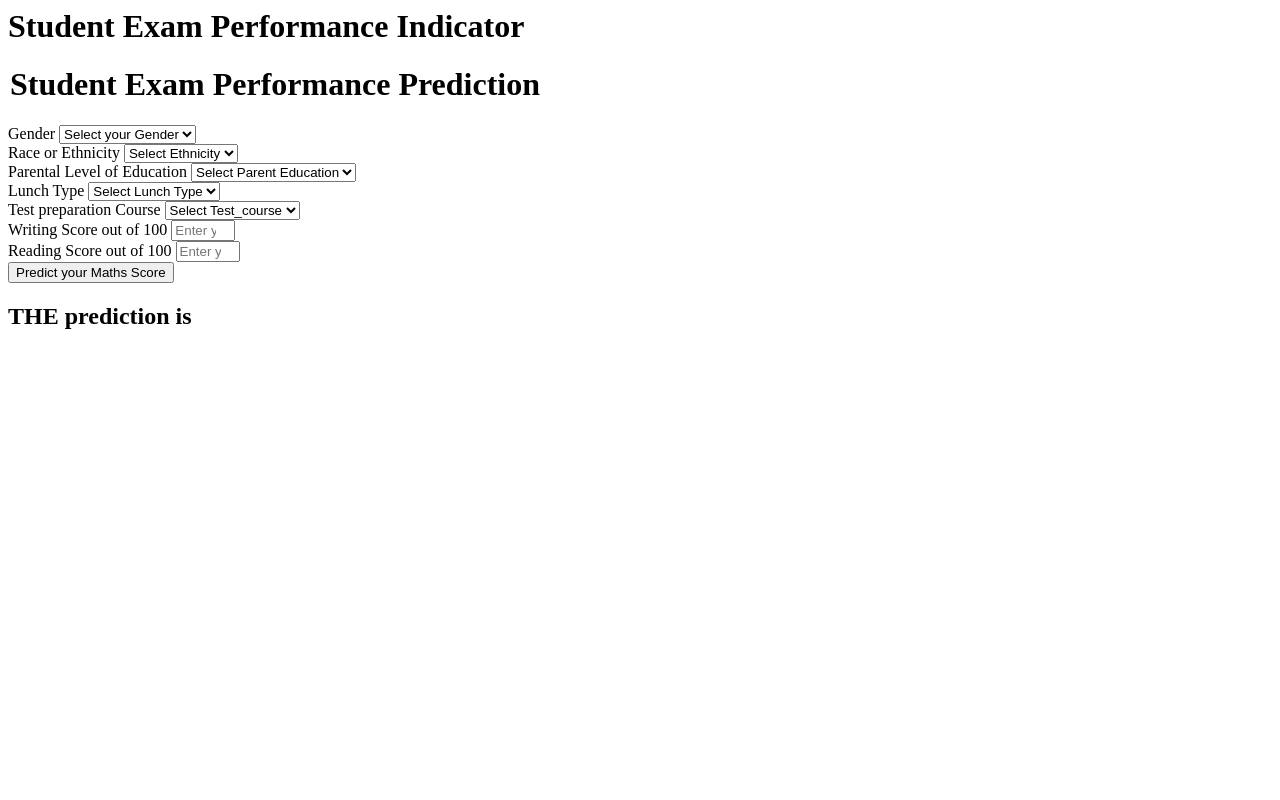
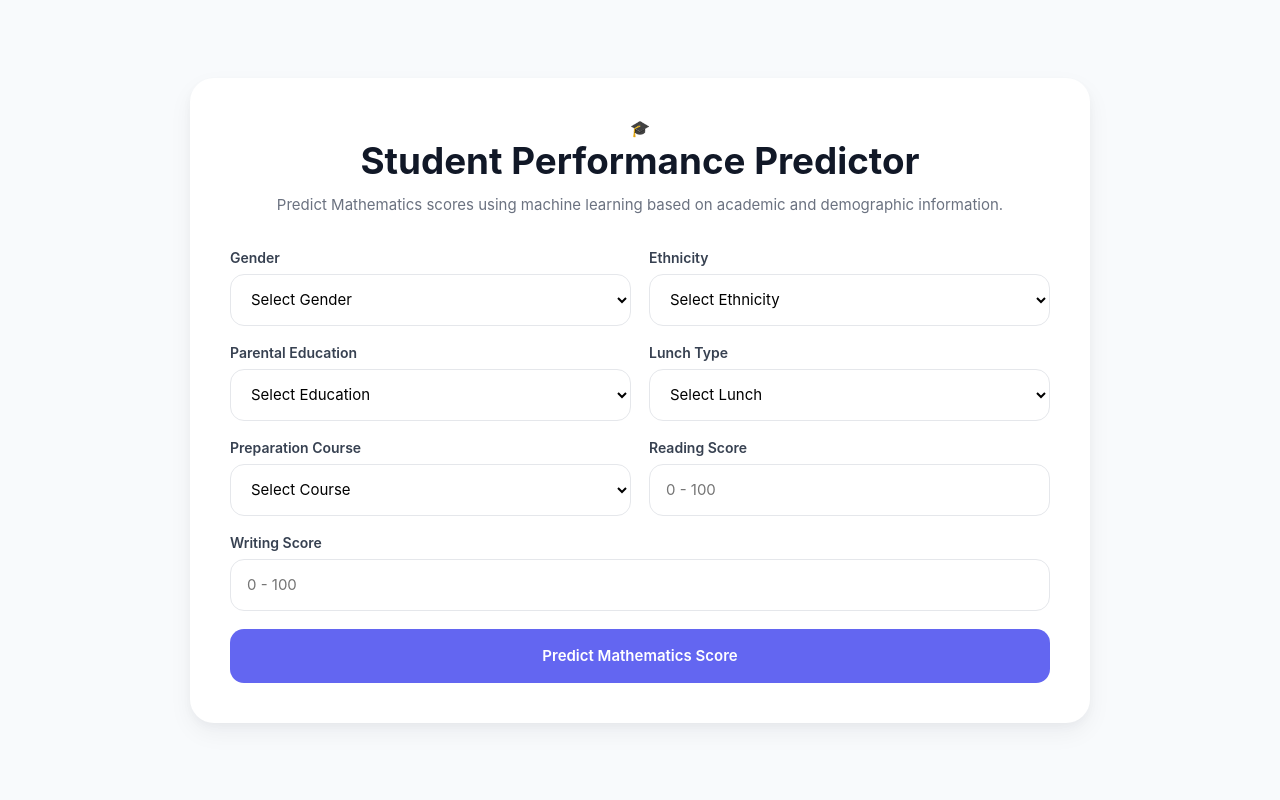
Before and after one commit to Marmik-Patel03/MLproject, a Flask app: page /predictions in a window 1280 px wide. Run offline with Flask 3, Linux system fonts and the light colour scheme.

Commit message:
Modified Files

```diff
--- a/app.py
+++ b/app.py
@@ -4,7 +4,10 @@ import pandas as pd
 
 from sklearn.preprocessing import StandardScaler
 from src.pipeline.predict_pipeline import CustomData,PredictPipeline
-app = Flask(__name__)
+
+application = Flask(__name__)
+app = application
+
 
 @app.route('/')
 def index():
--- a/templates/home.html
+++ b/templates/home.html
@@ -1,111 +1,289 @@
-<html>
+<!doctype html>
+<html lang="en">
+  <head>
+    <meta charset="UTF-8" />
+    <meta name="viewport" content="width=device-width, initial-scale=1.0" />
+    <title>Student Performance Predictor</title>
+
+    <link
+      href="https://fonts.googleapis.com/css2?family=Poppins:wght@300;400;500;600;700&display=swap"
+      rel="stylesheet"
+    />
+
+    <style>
+      * {
+        margin: 0;
+        padding: 0;
+        box-sizing: border-box;
+        font-family:
+          -apple-system, BlinkMacSystemFont, "Segoe UI", Roboto, sans-serif;
+      }
+
+      body {
+        background: #f8fafc;
+        min-height: 100vh;
+        display: flex;
+        justify-content: center;
+        align-items: center;
+        padding: 24px;
+      }
+
+      .container {
+        width: 100%;
+        max-width: 900px;
+      }
+
+      .card {
+        background: #ffffff;
+        border-radius: 24px;
+        padding: 40px;
+        box-shadow:
+          0 10px 25px rgba(15, 23, 42, 0.05),
+          0 4px 10px rgba(15, 23, 42, 0.03);
+      }
+
+      .header {
+        text-align: center;
+        margin-bottom: 32px;
+      }
+
+      .header h1 {
+        font-size: 2.3rem;
+        font-weight: 700;
+        color: #111827;
+        margin-bottom: 10px;
+      }
+
+      .header p {
+        color: #6b7280;
+        font-size: 15px;
+        line-height: 1.6;
+      }
+
+      .form-grid {
+        display: grid;
+        grid-template-columns: 1fr 1fr;
+        gap: 18px;
+      }
+
+      .field {
+        display: flex;
+        flex-direction: column;
+      }
+
+      .field.full {
+        grid-column: span 2;
+      }
+
+      label {
+        font-size: 14px;
+        font-weight: 600;
+        margin-bottom: 8px;
+        color: #374151;
+      }
+
+      input,
+      select {
+        width: 100%;
+        height: 52px;
+        padding: 0 16px;
+        border: 1px solid #e5e7eb;
+        border-radius: 14px;
+        font-size: 15px;
+        background: #fff;
+        transition: 0.2s;
+      }
+
+      input:focus,
+      select:focus {
+        outline: none;
+        border-color: #6366f1;
+        box-shadow: 0 0 0 4px rgba(99, 102, 241, 0.08);
+      }
+
+      .predict-btn {
+        width: 100%;
+        height: 54px;
+        border: none;
+        border-radius: 14px;
+        background: #6366f1;
+        color: white;
+        font-size: 15px;
+        font-weight: 600;
+        cursor: pointer;
+        transition: 0.25s;
+      }
+
+      .predict-btn:hover {
+        background: #4f46e5;
+      }
+
+      .result-card {
+        margin-top: 28px;
+        background: #f9fafb;
+        border: 1px solid #e5e7eb;
+        border-radius: 18px;
+        padding: 28px;
+        text-align: center;
+      }
+
+      .result-title {
+        color: #6b7280;
+        font-size: 14px;
+        margin-bottom: 10px;
+      }
+
+      .score {
+        font-size: 72px;
+        line-height: 1;
+        font-weight: 700;
+        color: #111827;
+      }
+
+      .performance {
+        margin-top: 12px;
+        font-size: 16px;
+        color: #4b5563;
+      }
+
+      @media (max-width: 768px) {
+        .card {
+          padding: 24px;
+        }
+
+        .form-grid {
+          grid-template-columns: 1fr;
+        }
+
+        .field.full {
+          grid-column: span 1;
+        }
+
+        .header h1 {
+          font-size: 1.8rem;
+        }
+
+        .score {
+          font-size: 52px;
+        }
+      }
+    </style>
+  </head>
+
   <body>
-    <div class="login">
-       <h1>Student Exam Performance Indicator</h1>
+    <div class="container">
+      <div class="card">
+        <div class="header">
+          <div class="icon">🎓</div>
 
-       <form action="{{ url_for('predict_datapoint')}}" method="post">
-        <h1>
-            <legend>Student Exam Performance Prediction</legend>
-        </h1>
-        <div class="mb-3">
-            <label class="form-label">Gender</label>
-            <select class="form-control" name="gender" placeholder="Enter you Gender" required>
-                <option class="placeholder" selected disabled value="">Select your Gender</option>
-                <option value="male">
-                    Male
-                </option>
-                <option value="female">
-                    Female
-                </option>
+          <h1>Student Performance Predictor</h1>
+
+          <p>
+            Predict Mathematics scores using machine learning based on academic
+            and demographic information.
+          </p>
+        </div>
+
+        <form action="{{ url_for('predict_datapoint') }}" method="post">
+          <div class="form-grid">
+            <div class="field">
+              <label>Gender</label>
+              <select name="gender" required>
+                <option selected disabled value="">Select Gender</option>
+                <option value="male">Male</option>
+                <option value="female">Female</option>
               </select>
             </div>
-        <div class="mb-3">
-            <label class="form-label">Race or Ethnicity</label>
-            <select class="form-control" name="ethnicity" placeholder="Enter you ethnicity" required>
-                <option class="placeholder" selected disabled value="">Select Ethnicity</option>
-                <option value="group A">
-                    Group A
-                </option>
-                <option value="group B">
-                    Group B
-                </option>
-                <option value="group C">
-                    Group C
-                </option>
-                <option value="group D">
-                    Group D
-                </option>
-                <option value="group E">
-                    Group E
-                </option>
+
+            <div class="field">
+              <label>Ethnicity</label>
+              <select name="ethnicity" required>
+                <option selected disabled value="">Select Ethnicity</option>
+                <option value="group A">Group A</option>
+                <option value="group B">Group B</option>
+                <option value="group C">Group C</option>
+                <option value="group D">Group D</option>
+                <option value="group E">Group E</option>
               </select>
             </div>
-        <div class="mb-3">
-            <label class="form-label">Parental Level of Education</label>
-            <select class="form-control" name="parental_level_of_education"
-                placeholder="Enter you Parent Education" required>
-                <option class="placeholder" selected disabled value="">Select Parent Education</option>
-                <option value="associate's degree">
-                    associate's degree
-                </option>
-                <option value="bachelor's degree">
-                    bachelor's degree
-                </option>
-                <option value="high school">
-                    high school
-                </option>
-                <option value="master's degree">
-                    master's degree
-                </option>
-                <option value="some college">
-                    some college
-                </option>
-                <option value="some high school">
-                    some high school
-                </option>
+
+            <div class="field">
+              <label>Parental Education</label>
+              <select name="parental_level_of_education" required>
+                <option selected disabled value="">Select Education</option>
+                <option value="associate's degree">Associate Degree</option>
+                <option value="bachelor's degree">Bachelor Degree</option>
+                <option value="high school">High School</option>
+                <option value="master's degree">Master Degree</option>
+                <option value="some college">Some College</option>
+                <option value="some high school">Some High School</option>
               </select>
             </div>
-        <div class="mb-3">
-            <label class="form-label">Lunch Type</label>
-            <select class="form-control" name="lunch" placeholder="Enter you Lunch" required>
-                <option class="placeholder" selected disabled value="">Select Lunch Type</option>
-                <option value="free/reduced">
-                    free/reduced
-                </option>
-                <option value="standard">
-                    standard
-                </option>
+
+            <div class="field">
+              <label>Lunch Type</label>
+              <select name="lunch" required>
+                <option selected disabled value="">Select Lunch</option>
+                <option value="standard">Standard</option>
+                <option value="free/reduced">Free / Reduced</option>
               </select>
             </div>
-        <div class="mb-3">
-            <label class="form-label">Test preparation Course</label>
-            <select class="form-control" name="test_preparation_course" placeholder="Enter you Course"
-                required>
-                <option class="placeholder" selected disabled value="">Select Test_course</option>
-                <option value="none">
-                    None
-                </option>
-                <option value="completed">
-                    Completed
-                </option>
+
+            <div class="field">
+              <label>Preparation Course</label>
+              <select name="test_preparation_course" required>
+                <option selected disabled value="">Select Course</option>
+                <option value="none">None</option>
+                <option value="completed">Completed</option>
               </select>
             </div>
-        <div class="mb-3">
-            <label class="form-label">Writing Score out of 100</label>
-            <input class="form-control" type="number" name="reading_score"
-                placeholder="Enter your Reading score" min='0' max='100' />
+
+            <div class="field">
+              <label>Reading Score</label>
+              <input
+                type="number"
+                name="reading_score"
+                min="0"
+                max="100"
+                placeholder="0 - 100"
+                required
+              />
             </div>
-        <div class="mb-3">
-            <label class="form-label">Reading Score out of 100</label>
-            <input class="form-control" type="number" name="writing_score"
-                placeholder="Enter your Reading Score" min='0' max='100' />
+
+            <div class="field full">
+              <label>Writing Score</label>
+              <input
+                type="number"
+                name="writing_score"
+                min="0"
+                max="100"
+                placeholder="0 - 100"
+                required
+              />
             </div>
-        <div class="mb-3">
-            <input class="btn btn-primary" type="submit" value="Predict your Maths Score" required />
+
+            <div class="field full">
+              <button class="predict-btn">Predict Mathematics Score</button>
+            </div>
           </div>
         </form>
-    <h2>
-       THE  prediction is {{results}}
-    </h2>
-   <body>
+
+        {% if results %}
+
+        <div class="result-card">
+          <div class="result-title">Predicted Mathematics Score</div>
+
+          <div class="score">{{ results|round(1) }}</div>
+
+          <div class="performance">
+            {% if results >= 80 %} Excellent Performance 🌟 {% elif results >=
+            60 %} Good Performance 👍 {% else %} Needs Improvement 📚 {% endif
+            %}
+          </div>
+        </div>
+
+        {% endif %}
+      </div>
+    </div>
+  </body>
 </html>
```
Lines whose indentation alone changed are shown as unchanged.
